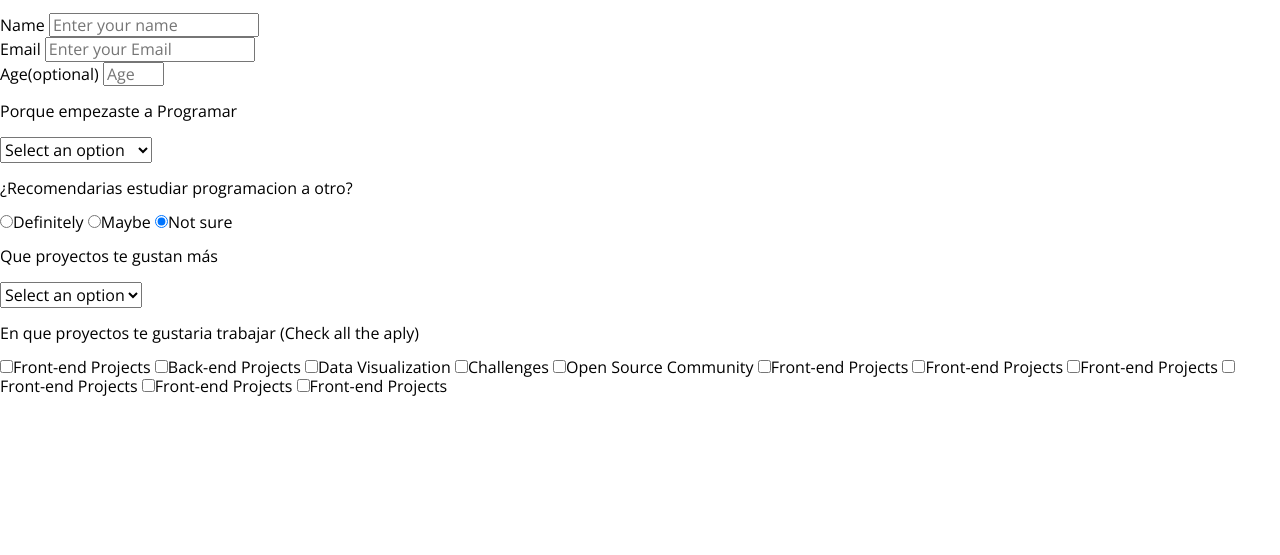
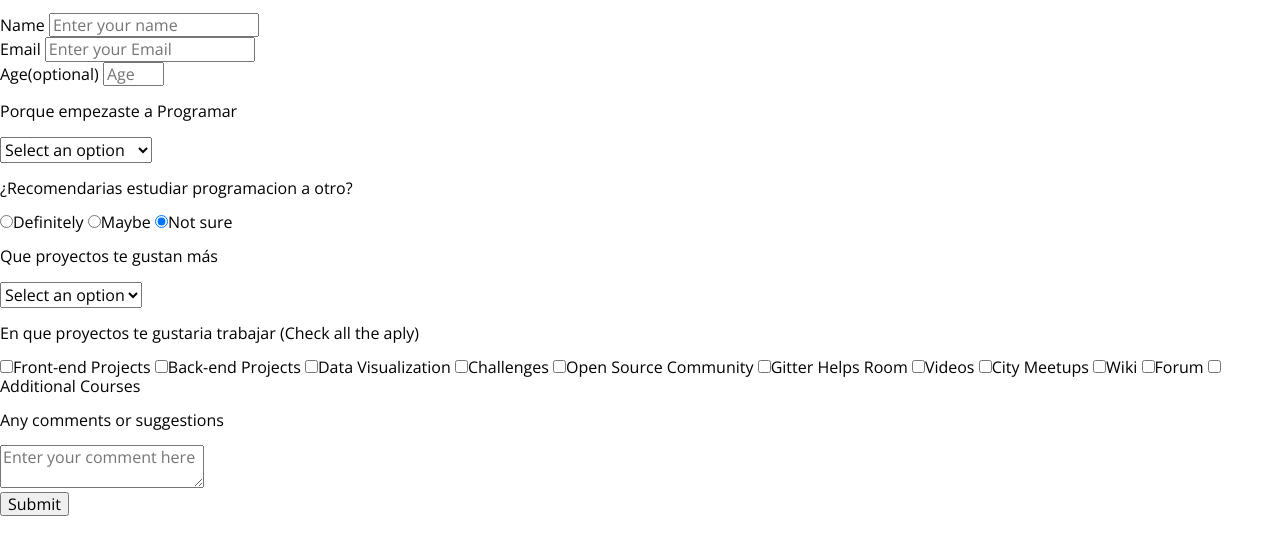
Before and after one commit to flash-desing/Formulario-con-css-y-html, a plain HTML site: page index.html in a window 1280 px wide. Shown: the part 101-656 px from the top of the page. Drawn offline with nearby package versions, Linux system fonts and the light colour scheme.

Commit message:
Update index.html

```diff
--- a/index.html
+++ b/index.html
@@ -9,8 +9,6 @@
 	<link rel="icon" type="img" a href="img/icono1.jpg" >
 	<title>Mi primera Página web</title>
 	<script src="https://kit.fontawesome.com/83baf2a869.js" crossorigin="anonymous"></script>
-	<meta name="keywords" content="hotelerias,servicios,precio,barato,internacional">
-	<meta name="description" content="Los mejores servicios de hotelerias">
 	<meta name="autor" content="Oscar">
 	<meta name="copyright" content="Flash/desing">
 </head>
@@ -84,23 +82,30 @@
 		    	<input type="checkbox" name="prefer" class="input-check" value="open-source-ecommunity">Open Source Community
 		    </label>
 		     <label >
-		    	<input type="checkbox" name="prefer" class="input-check" value="front-end Projects">Front-end Projects
+		    	<input type="checkbox" name="prefer" class="input-check" value="gitter-helps-room">Gitter Helps Room
 		    </label>
 		     <label >
-		    	<input type="checkbox" name="prefer" class="input-check" value="front-end Projects">Front-end Projects
+		    	<input type="checkbox" name="prefer" class="input-check" value="videos">Videos
 		    </label>
 		     <label >
-		    	<input type="checkbox" name="prefer" class="input-check" value="front-end Projects">Front-end Projects
+		    	<input type="checkbox" name="prefer" class="input-check" value="city-meetups">City Meetups
 		    </label>
 		     <label >
-		    	<input type="checkbox" name="prefer" class="input-check" value="front-end Projects">Front-end Projects
+		    	<input type="checkbox" name="prefer" class="input-check" value="wiki">Wiki
 		    </label>
 		     <label >
-		    	<input type="checkbox" name="prefer" class="input-check" value="front-end Projects">Front-end Projects
+		    	<input type="checkbox" name="prefer" class="input-check" value="forum">Forum
 		    </label>
 		     <label >
-		    	<input type="checkbox" name="prefer" class="input-check" value="front-end Projects">Front-end Projects
+		    	<input type="checkbox" name="prefer" class="input-check" value="additional-courses">Additional Courses
 		    </label>
+		    <div class="form-group" >
+		    	<p>Any comments or suggestions</p>
+		    	<textarea id="comments" class="input-textarea" name="comments" placeholder="Enter your comment here"></textarea>
+		    </div>
+		    <div class="form-group">
+		    	<button type="submit" class="submit-bottom" id="submit">Submit</button>
+		    </div>
 		</div>
 	</form>
 </html>
```
